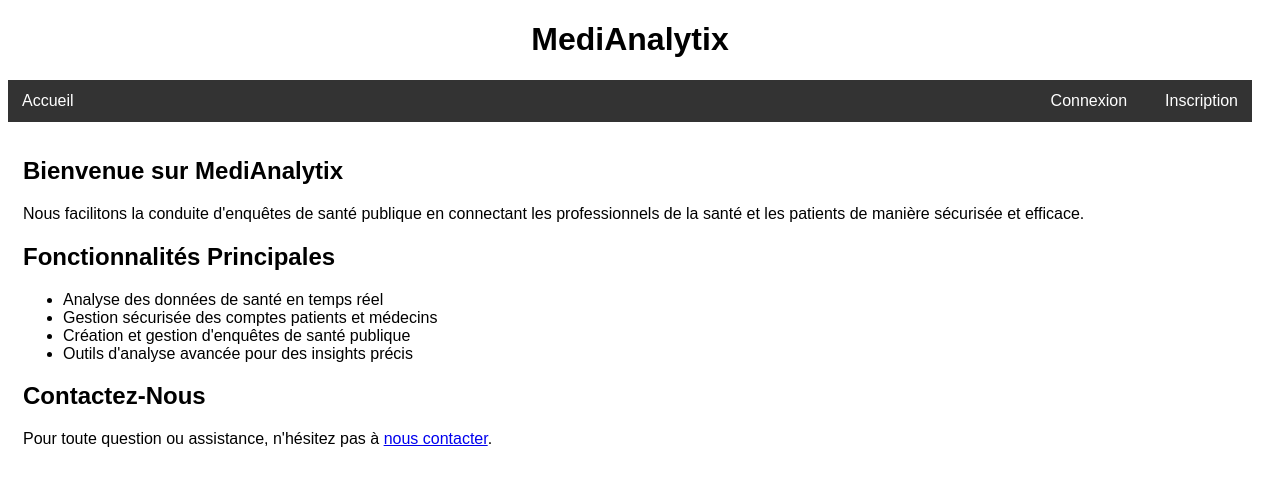
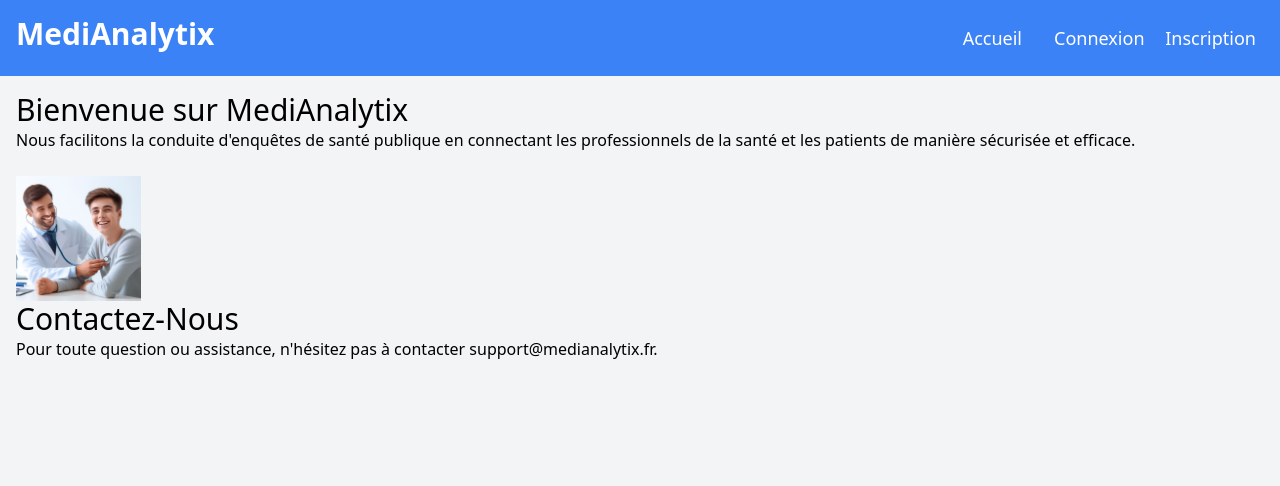
Before and after one commit to Lorenzo1208/Django_app, a Django app: page / in a window 1280 px wide. Shown: the top 486 px of the page. Run offline with Django 4.2, Linux system fonts and the light colour scheme.

Commit message:
image - style - navbar - graphique dashboard

```diff
--- a/app/app/settings.py
+++ b/app/app/settings.py
@@ -118,7 +118,6 @@ USE_TZ = True
 # Static files (CSS, JavaScript, Images)
 # https://docs.djangoproject.com/en/4.2/howto/static-files/
 
-STATIC_URL = '/static/'
 
 # Default primary key field type
 # https://docs.djangoproject.com/en/4.2/ref/settings/#default-auto-field
--- a/app/app/views.py
+++ b/app/app/views.py
@@ -112,23 +112,33 @@ def doctor_dashboard(request):
     doctor_profile = get_object_or_404(DoctorProfile, user=request.user)
     patients = doctor_profile.patients.all()
 
-    # Récupérer les types de formulaires et le nombre de soumissions pour chaque patient
-    form_counts_per_patient = []
-    for patient in patients:
-        user = patient.user
-        # Compter les formulaires de StressEvaluationForm
-        stress_form_count = StressEvaluationForm.objects.filter(user=user).count()
-        # Compter les formulaires de PatientDailyForm
-        daily_form_count = PatientDailyForm.objects.filter(user=user).count()
+    # Créer des tuples avec les données nécessaires pour chaque patient
+    data_per_patient = [
+        (
+            patient.user,
+            sum(StressEvaluationForm.objects.filter(user=patient.user).values_list('score', flat=True)),
+            sum(PatientDailyForm.objects.filter(user=patient.user).values_list('frequence_cardiaque', flat=True))
+        )
+        for patient in patients
+    ]
 
-        form_counts_per_patient.append((user, {
-            'stress_form_count': stress_form_count,
-            'daily_form_count': daily_form_count,
-        }))
+    # Trier les données en fonction du score de stress et de la fréquence cardiaque
+    stress_sorted_data = sorted(data_per_patient, key=lambda x: x[1], reverse=True)
+    heart_rate_sorted_data = sorted(data_per_patient, key=lambda x: x[2], reverse=True)
+
+    # Extraire les labels et les données pour les graphiques
+    stress_labels = [item[0].username for item in stress_sorted_data]
+    stress_scores = [item[1] for item in stress_sorted_data]
+    heart_rate_labels = [item[0].username for item in heart_rate_sorted_data]
+    heart_rates = [item[2] for item in heart_rate_sorted_data]
 
     context = {
-        'form_counts_per_patient': form_counts_per_patient,
-        'is_doctor': True,  # Ajouter cette ligne
+        'form_counts_per_patient': data_per_patient,  # Si vous en avez encore besoin pour d'autres parties de la vue
+        'is_doctor': True,
+        'stress_labels': stress_labels,
+        'stress_scores': stress_scores,
+        'heart_rate_labels': heart_rate_labels,
+        'heart_rates': heart_rates,
     }
 
     return render(request, 'doctor_dashboard.html', context)
--- a/app/templates/base.html
+++ b/app/templates/base.html
@@ -5,85 +5,56 @@
     <meta charset="UTF-8">
     <meta name="viewport" content="width=device-width, initial-scale=1.0">
     <title>MediAnalytix</title>
-    <link rel="stylesheet" href="{% static 'css/style.css' %}">
+
+    <link href="https://cdn.jsdelivr.net/npm/tailwindcss@2.2.19/dist/tailwind.min.css" rel="stylesheet">
     <style>
-        body {
-            font-family: Arial, sans-serif;
-            padding-right: 20px; /* Décale le contenu du body vers la droite */
-        }
-        h1 {
-            text-align: center;
-        }
-        nav {
-            width: 100%; /* S'assure que la nav bar prend toute la largeur */
-            padding-right: 20px; /* Annule le padding-right du body */
-        }
-        nav ul {
-            list-style-type: none;
-            margin: 0;
-            padding: 0;
-            overflow: hidden;
-            background-color: #333;
-            display: flex;
-        }
-        nav ul li {
-            float: left;
-        }
-        nav ul li a {
-            display: block;
-            color: white;
-            text-align: center;
-            padding: 12px 14px;
-            text-decoration: none;
+        /* CSS personnalisé pour l'animation de survol */
+        nav ul li a, .title-link {
+            transition: transform 0.3s ease-in-out;
         }
         nav ul li a:hover {
-            background-color: #111;
+            transform: scale(1.05);
         }
-        .user-auth {
-            margin-left: auto;
-            display: flex;
-            gap: 10px;
-        }
-        main {
-            padding: 15px;
-        }
+
     </style>
 </head>
-<body>
-    <h1>MediAnalytix</h1>
-    <header>
+<body class="bg-gray-100">
+    <header class="bg-blue-500 p-4">
+        <div class="container mx-auto flex justify-between items-center">  <!-- Ajout des classes flex, justify-between et items-center -->
+            <a href="{% url 'home' %}" class="title-link">
+            <h1 class="text-3xl text-white font-bold mb-2">MediAnalytix</h1>
             <nav>
-            <ul>
-                <li><a href="{% url 'home' %}">Accueil</a></li>
+                <ul class="flex space-x-4 text-lg">  <!-- Ajout de la classe text-lg pour augmenter la taille du texte -->
+                    <li><a href="{% url 'home' %}" class="text-white py-1 px-2 rounded hover:bg-blue-800 hover:text-white">Accueil</a></li>
                     {% if not is_doctor %}
                         {% if user.is_authenticated %}
-                    <li><a href="{% url 'patient_form' %}">Formulaire Quotidien</a></li>
-                    <li><a href="{% url 'evaluate_stress' %}">Formulaire Stress</a></li>
+                            <li><a href="{% url 'patient_form' %}" class="text-white py-1 px-2 rounded hover:bg-blue-800 hover:text-white">Formulaire Quotidien</a></li>
+                            <li><a href="{% url 'evaluate_stress' %}" class="text-white py-1 px-2 rounded hover:bg-blue-800 hover:text-white">Formulaire Stress</a></li>
                         {% endif %}
                     {% endif %}
                     {% if user.is_authenticated %}
                         {% if is_doctor %}
-                    <li><a href="{% url 'doctor_dashboard' %}">Tableau de bord du médecin</a></li>
+                            <li><a href="{% url 'doctor_dashboard' %}" class="text-white py-1 px-2 rounded hover:bg-blue-800 hover:text-white">Tableau de bord du médecin</a></li>
                         {% else %}
-                    <li><a href="{% url 'patient_dashboard' %}">Tableau de bord du patient</a></li>
+                            <li><a href="{% url 'patient_dashboard' %}" class="text-white py-1 px-2 rounded hover:bg-blue-800 hover:text-white">Tableau de bord du patient</a></li>
                         {% endif %}
                     {% endif %}
-
                     {% if not user.is_authenticated %}
                         <li class="user-auth">
-                        <a href="{% url 'connexion' %}">Connexion</a>
-                        <a href="{% url 'inscription' %}">Inscription</a>
+                            <a href="{% url 'connexion' %}" class="text-white py-1 px-2 rounded hover:bg-blue-800 hover:text-white">Connexion</a>
+                            <a href="{% url 'inscription' %}" class="text-white py-1 px-2 rounded hover:bg-blue-800 hover:text-white">Inscription</a>
                         </li>
                     {% endif %}
                     {% if user.is_authenticated %}
                         <li class="user-auth">
-                        <a href="{% url 'deconnexion' %}">Déconnexion</a>
+                            <a href="{% url 'deconnexion' %}" class="text-white py-1 px-2 rounded hover:bg-blue-800 hover:text-white">Déconnexion</a>
                         </li>
                     {% endif %}
                 </ul>
             </nav>
+        </div>
     </header>
-    <main>
+    <main class="container mx-auto p-4">
         {% block content %}{% endblock %}
     </main>
 </body>
--- a/app/templates/home.html
+++ b/app/templates/home.html
@@ -1,23 +1,17 @@
 {% extends 'base.html' %}
+{% load static %}
 
 {% block content %}
 <section id="presentation">
-    <h2>Bienvenue sur MediAnalytix</h2>
+    <h2 class="text-3xl">Bienvenue sur MediAnalytix</h2>
     <p>Nous facilitons la conduite d'enquêtes de santé publique en connectant les professionnels de la santé et les patients de manière sécurisée et efficace.</p>
 </section>
-
-<section id="features">
-    <h2>Fonctionnalités Principales</h2>
-    <ul>
-        <li>Analyse des données de santé en temps réel</li>
-        <li>Gestion sécurisée des comptes patients et médecins</li>
-        <li>Création et gestion d'enquêtes de santé publique</li>
-        <li>Outils d'analyse avancée pour des insights précis</li>
-    </ul>
-</section>
-
+<br>
+<div class="center">
+    <img src="{% static 'OIG.jpeg' %}" width="10%">
+</div>
 <section id="contact">
-    <h2>Contactez-Nous</h2>
-    <p>Pour toute question ou assistance, n'hésitez pas à <a href="mailto:support@medianalytix.fr">nous contacter</a>.</p>
+    <h2 class="text-3xl">Contactez-Nous</h2>
+    <p>Pour toute question ou assistance, n'hésitez pas à contacter support@medianalytix.fr</a>.</p>
 </section>
 {% endblock %}
```
Also changed, not shown: app/app/models.py (+16 -1 lines), app/templates/doctor_dashboard.html (+63 -3 lines), app/app/static/OIG.jpeg (added), app/db.sqlite3. Lines whose indentation alone changed are shown as unchanged.
